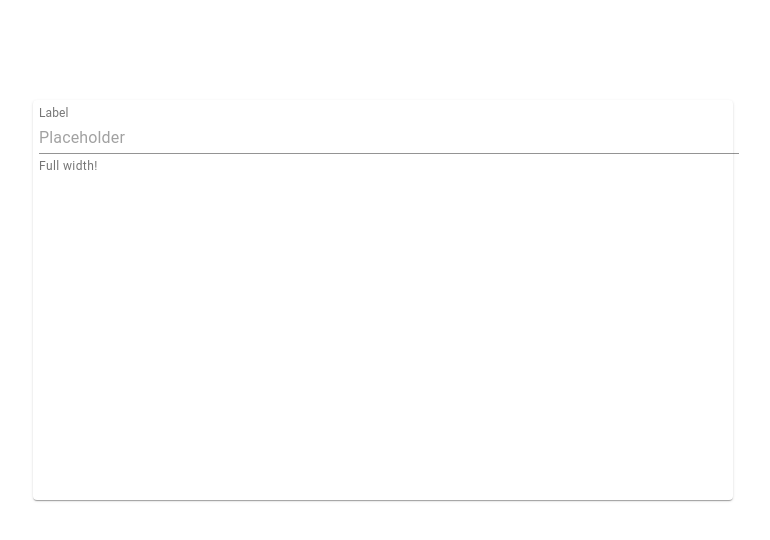
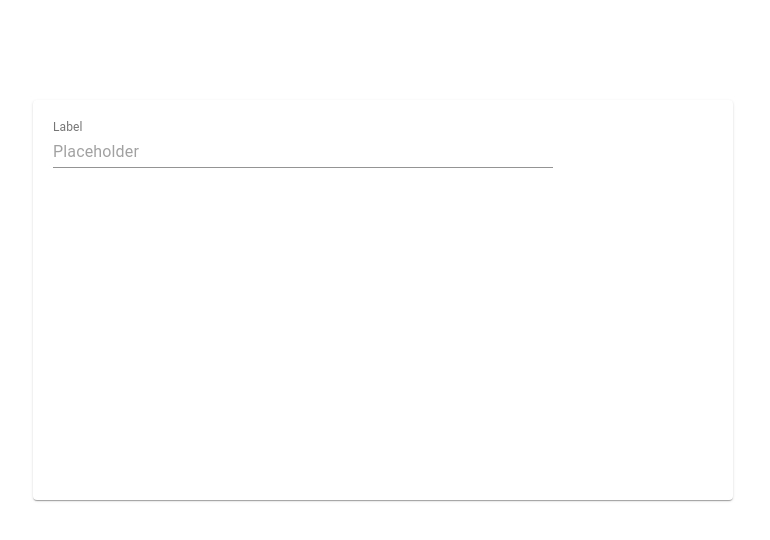
Before and after one commit to lkamphaus/url-shortener, a React app: page / in a window 1280 px wide. Shown: the top 540 px of the page, without its empty margins (257-1027 px from the left). Built offline with nearby package versions, Linux system fonts and the light colour scheme; the HTML template or start-up script is replaced by a standard one.

Commit message:
update styling

```diff
--- a/client/src/components/Form.jsx
+++ b/client/src/components/Form.jsx
@@ -11,8 +11,12 @@ const useStyles = makeStyles((theme) => ({
   textField: {
     marginLeft: theme.spacing(1),
     marginRight: theme.spacing(1),
-    width: '25ch',
+    width: '50ch',
   },
+  input: {
+    width: 500,
+    margin: 20,
+  }
 }));
 
 const Form = () => {
@@ -23,10 +27,8 @@ const Form = () => {
         <TextField
           id="standard-full-width"
           label="Label"
-          style={{ margin: 6 }}
+          className={classes.input}
           placeholder="Placeholder"
-          helperText="Full width!"
-          fullWidth
           margin="normal"
           InputLabelProps={{
             shrink: true,
```
